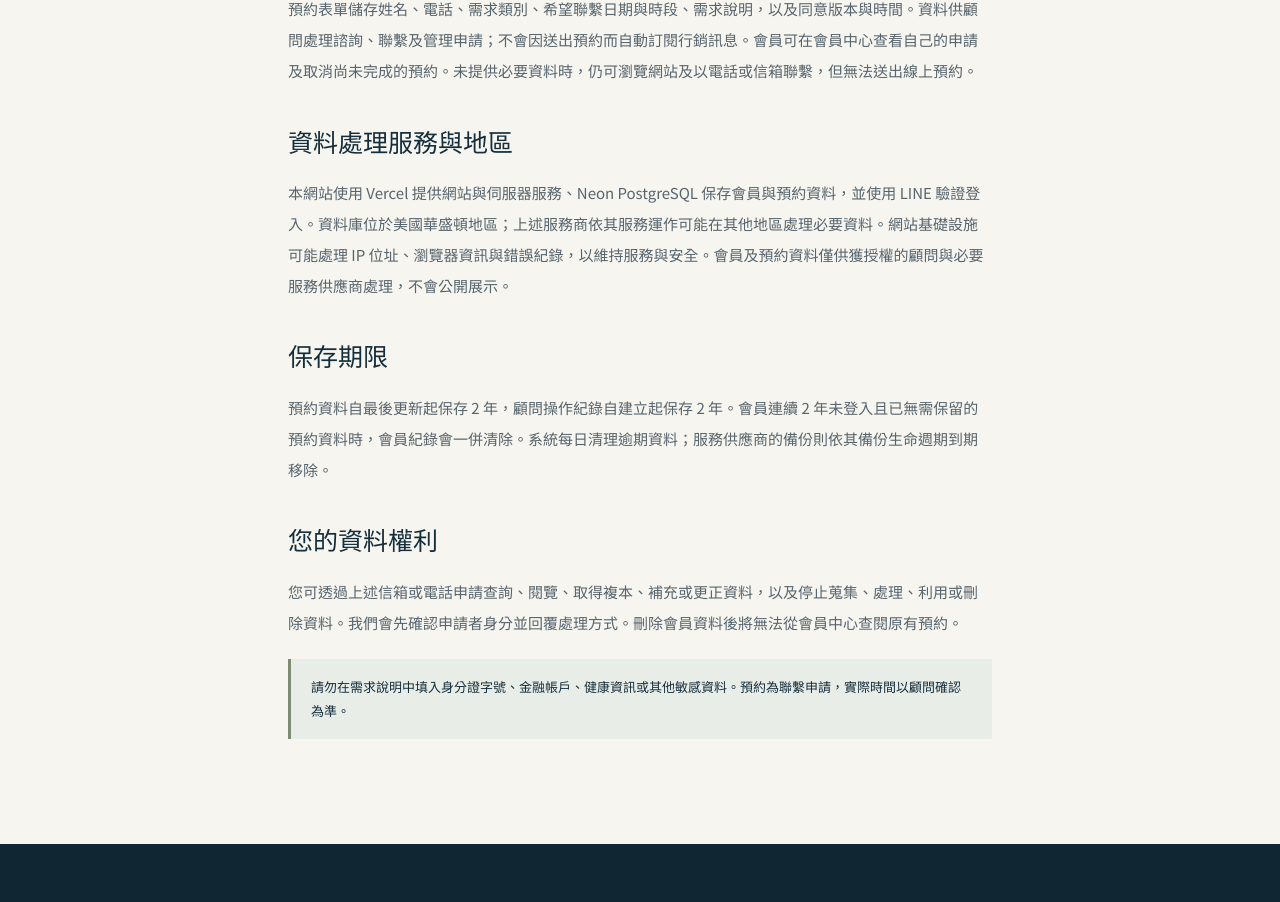
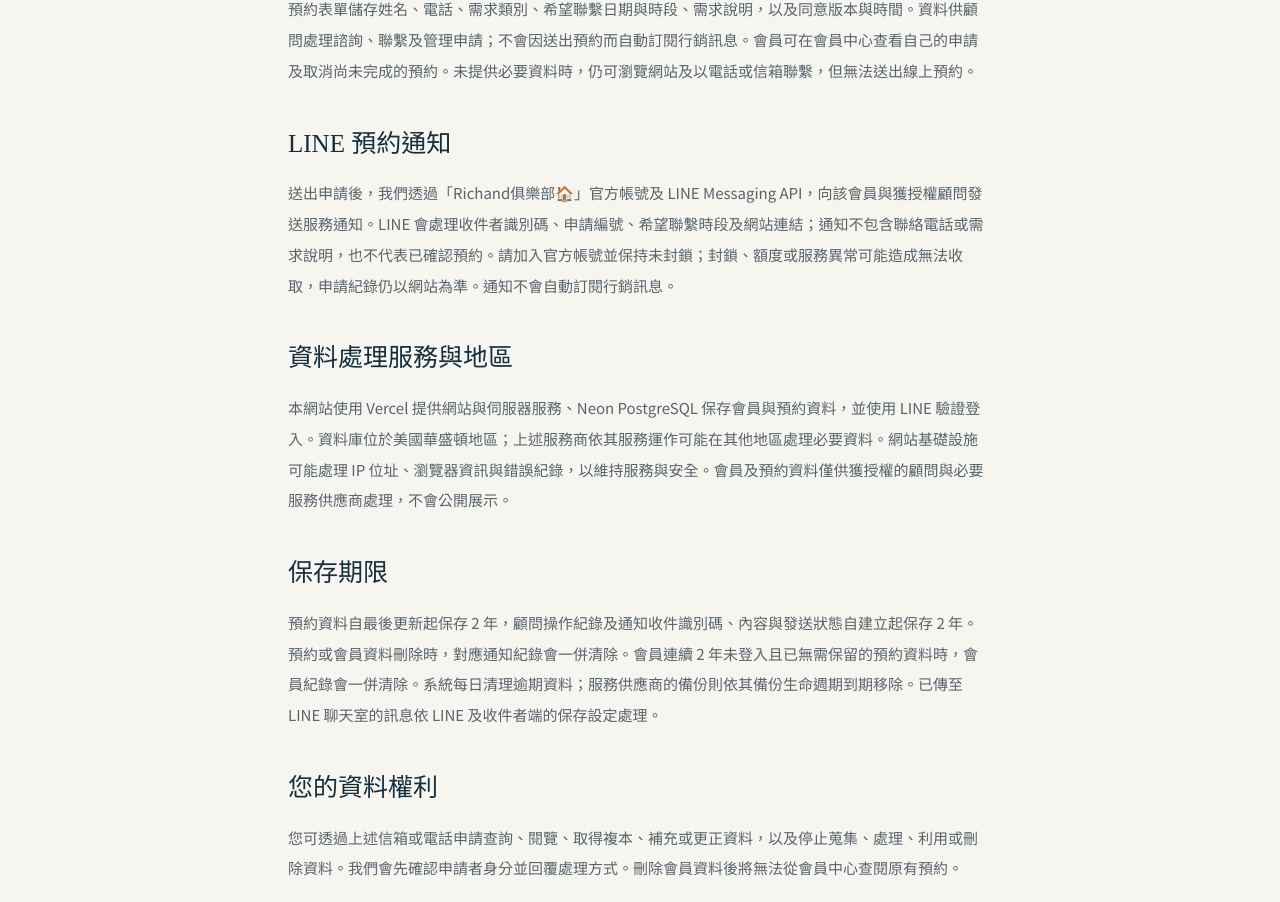
Before and after one commit to richandmanage-create/richand-website, a Next.js app: page /privacy in a window 1280 px wide. Shown: the part 858-1760 px from the top of the page. Built offline with nearby package versions, Linux system fonts and the light colour scheme.

Commit message:
Explain transactional LINE notification data handling

```diff
--- a/src/app/privacy/page.tsx
+++ b/src/app/privacy/page.tsx
@@ -4,8 +4,9 @@ export default function Page(){return <><PageIntro eyebrow="PRIVACY & DATA" titl
 <h2>蒐集者與聯絡方式</h2><p>本網站由叡亨財富管理顧問營運。資料相關問題請聯繫 richandmanage@gmail.com，或致電 02-6609-0104。</p>
 <h2>登入與會員資料</h2><p>LINE 登入使用識別碼與顯示名稱建立會員紀錄，並記錄建立及最近登入時間。我們不索取 LINE 密碼，也不要求電子郵件、好友名單或聊天紀錄權限。登入所需 Cookie 用於維持工作階段與防止偽造請求；登入工作階段最長 24 小時。</p>
 <h2>顧問預約</h2><p>預約表單儲存姓名、電話、需求類別、希望聯繫日期與時段、需求說明，以及同意版本與時間。資料供顧問處理諮詢、聯繫及管理申請；不會因送出預約而自動訂閱行銷訊息。會員可在會員中心查看自己的申請及取消尚未完成的預約。未提供必要資料時，仍可瀏覽網站及以電話或信箱聯繫，但無法送出線上預約。</p>
+<h2>LINE 預約通知</h2><p>送出申請後，我們透過「Richand俱樂部🏠」官方帳號及 LINE Messaging API，向該會員與獲授權顧問發送服務通知。LINE 會處理收件者識別碼、申請編號、希望聯繫時段及網站連結；通知不包含聯絡電話或需求說明，也不代表已確認預約。請加入官方帳號並保持未封鎖；封鎖、額度或服務異常可能造成無法收取，申請紀錄仍以網站為準。通知不會自動訂閱行銷訊息。</p>
 <h2>資料處理服務與地區</h2><p>本網站使用 Vercel 提供網站與伺服器服務、Neon PostgreSQL 保存會員與預約資料，並使用 LINE 驗證登入。資料庫位於美國華盛頓地區；上述服務商依其服務運作可能在其他地區處理必要資料。網站基礎設施可能處理 IP 位址、瀏覽器資訊與錯誤紀錄，以維持服務與安全。會員及預約資料僅供獲授權的顧問與必要服務供應商處理，不會公開展示。</p>
-<h2>保存期限</h2><p>預約資料自最後更新起保存 2 年，顧問操作紀錄自建立起保存 2 年。會員連續 2 年未登入且已無需保留的預約資料時，會員紀錄會一併清除。系統每日清理逾期資料；服務供應商的備份則依其備份生命週期到期移除。</p>
+<h2>保存期限</h2><p>預約資料自最後更新起保存 2 年，顧問操作紀錄及通知收件識別碼、內容與發送狀態自建立起保存 2 年。預約或會員資料刪除時，對應通知紀錄會一併清除。會員連續 2 年未登入且已無需保留的預約資料時，會員紀錄會一併清除。系統每日清理逾期資料；服務供應商的備份則依其備份生命週期到期移除。已傳至 LINE 聊天室的訊息依 LINE 及收件者端的保存設定處理。</p>
 <h2>您的資料權利</h2><p>您可透過上述信箱或電話申請查詢、閱覽、取得複本、補充或更正資料，以及停止蒐集、處理、利用或刪除資料。我們會先確認申請者身分並回覆處理方式。刪除會員資料後將無法從會員中心查閱原有預約。</p>
 <div className="notice">請勿在需求說明中填入身分證字號、金融帳戶、健康資訊或其他敏感資料。預約為聯繫申請，實際時間以顧問確認為準。</div>
 </article></>}
```
